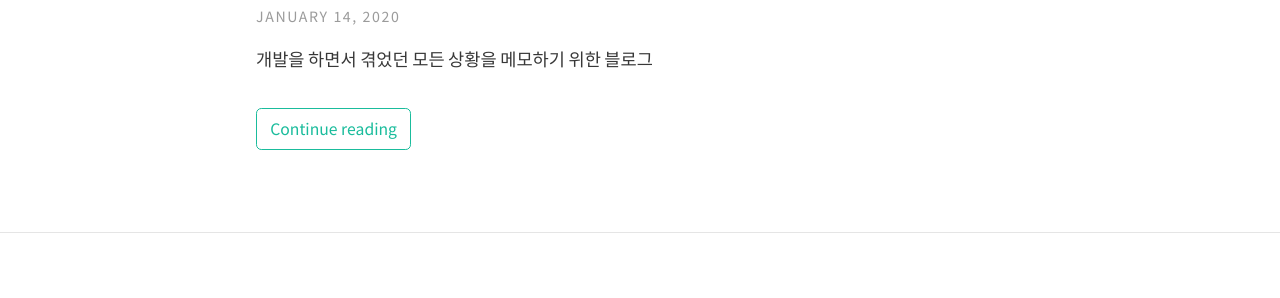
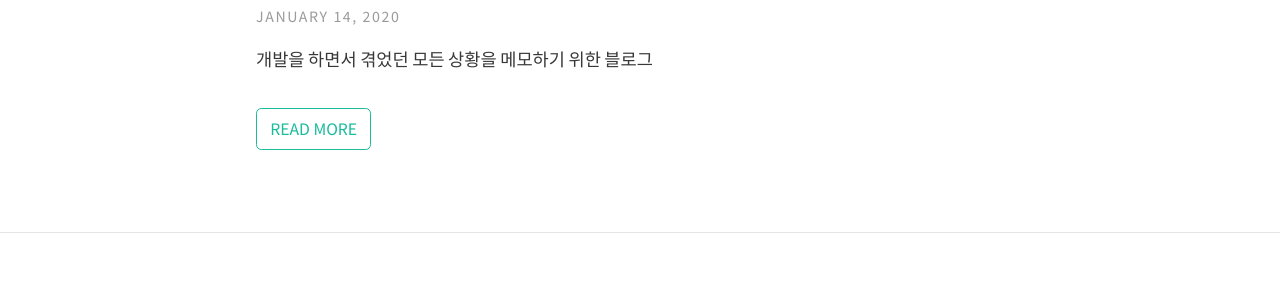
Before and after one commit to seommin/Blog, a Jekyll site: the page built from index.html, in a window 1280 px wide. Shown: the part 381-679 px from the top of the page. Built offline with Jekyll 4.4.1, drawn with Linux system fonts in a browser that asks for light colours; nearby versions of some CDN libraries; the list of posts is cut into pages by our own code.

Commit message:
config.yml 변경(str_continue_reading)

```diff
--- a/_config.yml
+++ b/_config.yml
@@ -56,7 +56,7 @@ theme_settings:
   str_previous_post: "Previous post"
   str_next_page: "Next"
   str_previous_page: "Prev"
-  str_continue_reading: "Continue reading"
+  str_continue_reading: "READ MORE"
   str_javascript_required_disqus: "Please enable JavaScript to view comments."
   str_search_no_results: "No results found."
 
```
